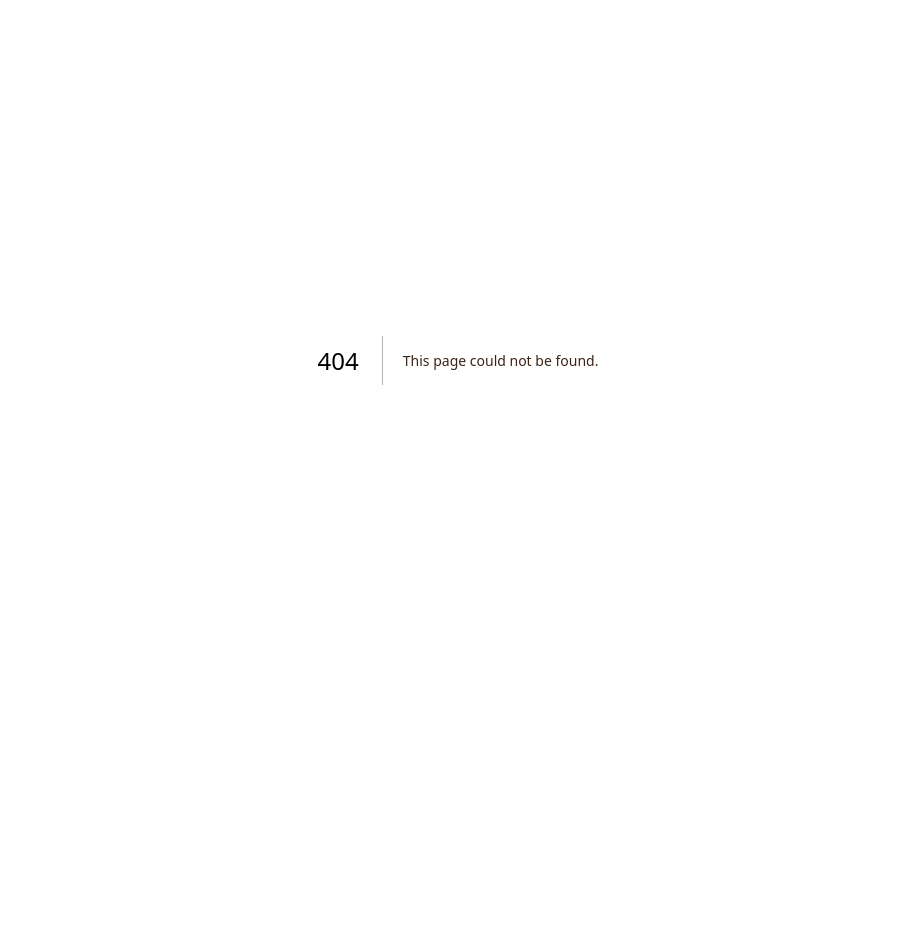
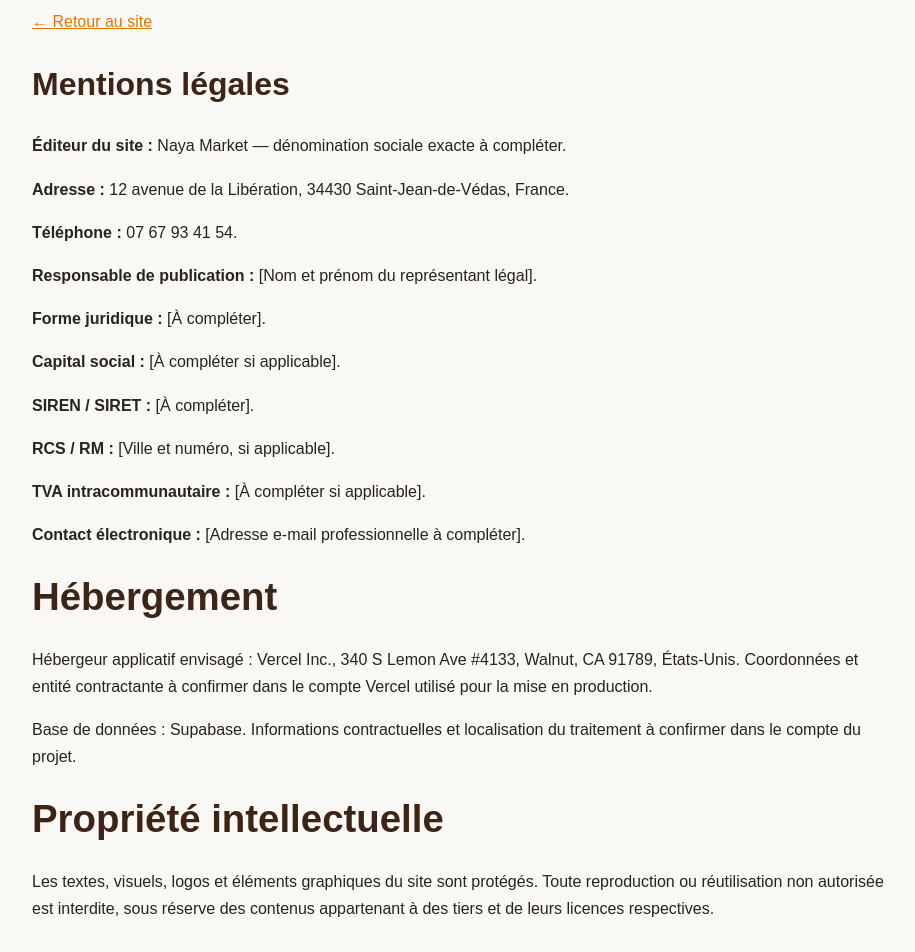
Before and after one commit to casamtp/Naya, a Next.js app in the folder next-app/: page /mentions-legales in a window 1280 px wide. Before the commit this address had no page. Shown: the part 40-992 px from the top of the page, without its empty margins (182-1097 px from the left). Before the commit the page ends 800 px from the top, so only its background shows below. Built offline with nearby package versions, Linux system fonts and the light colour scheme.

Commit message:
Add NAYA Next.js migration: next-app/src/app/mentions-legales/page.tsx

```diff
--- /dev/null
+++ b/next-app/src/app/mentions-legales/page.tsx
@@ -0,0 +1,24 @@
+export default function MentionsLegalesPage() {
+  return <main className="legal">
+    <a className="back" href="/">← Retour au site</a>
+    <h1>Mentions légales</h1>
+    <p><strong>Éditeur du site :</strong> Naya Market — dénomination sociale exacte à compléter.</p>
+    <p><strong>Adresse :</strong> 12 avenue de la Libération, 34430 Saint-Jean-de-Védas, France.</p>
+    <p><strong>Téléphone :</strong> 07 67 93 41 54.</p>
+    <p><strong>Responsable de publication :</strong> [Nom et prénom du représentant légal].</p>
+    <p><strong>Forme juridique :</strong> [À compléter].</p>
+    <p><strong>Capital social :</strong> [À compléter si applicable].</p>
+    <p><strong>SIREN / SIRET :</strong> [À compléter].</p>
+    <p><strong>RCS / RM :</strong> [Ville et numéro, si applicable].</p>
+    <p><strong>TVA intracommunautaire :</strong> [À compléter si applicable].</p>
+    <p><strong>Contact électronique :</strong> [Adresse e-mail professionnelle à compléter].</p>
+    <h2>Hébergement</h2>
+    <p>Hébergeur applicatif envisagé : Vercel Inc., 340 S Lemon Ave #4133, Walnut, CA 91789, États-Unis. Coordonnées et entité contractante à confirmer dans le compte Vercel utilisé pour la mise en production.</p>
+    <p>Base de données : Supabase. Informations contractuelles et localisation du traitement à confirmer dans le compte du projet.</p>
+    <h2>Propriété intellectuelle</h2>
+    <p>Les textes, visuels, logos et éléments graphiques du site sont protégés. Toute reproduction ou réutilisation non autorisée est interdite, sous réserve des contenus appartenant à des tiers et de leurs licences respectives.</p>
+    <h2>Médiation de la consommation</h2>
+    <p>[À compléter avec le nom, l'adresse et le site internet du médiateur de la consommation auquel le professionnel a effectivement adhéré. Ne pas publier sans adhésion vérifiée.]</p>
+    <p><strong>Dernière mise à jour :</strong> [Date à compléter après validation par l'exploitant].</p>
+  </main>;
+}
```
